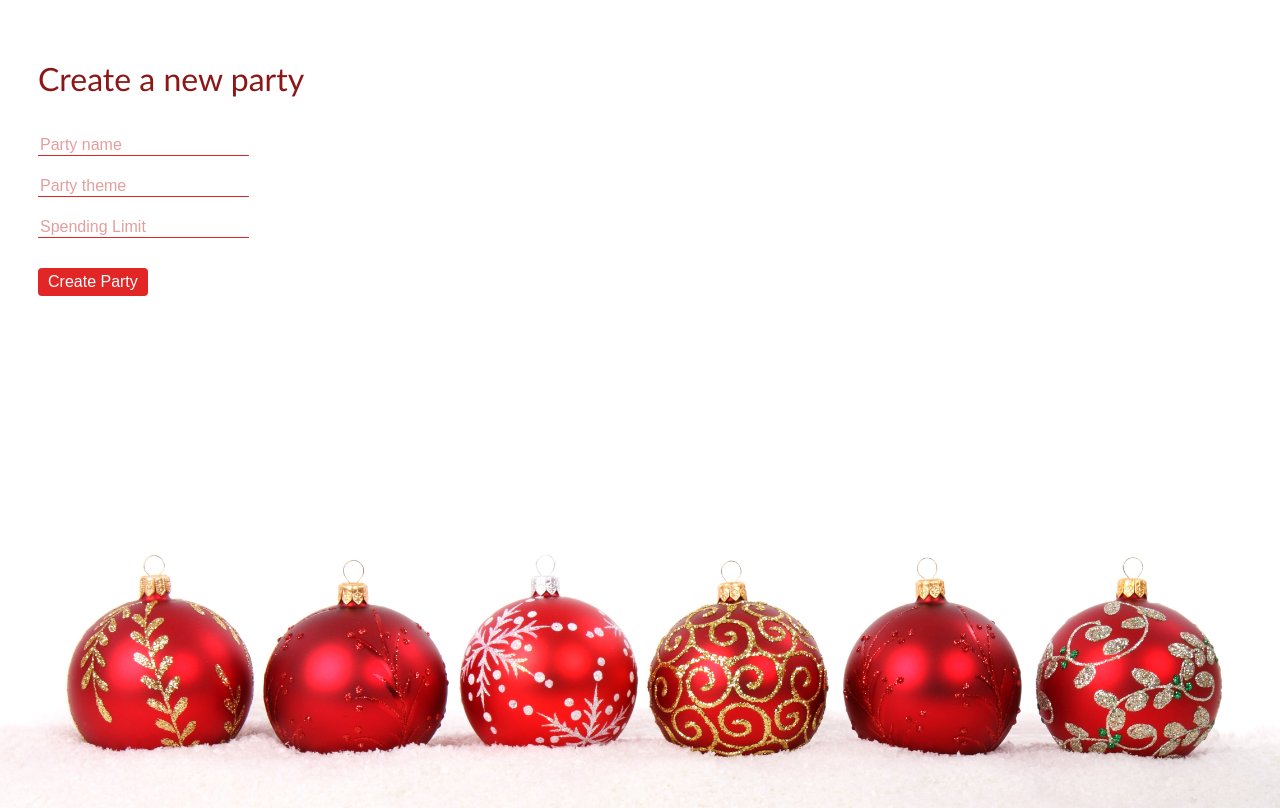
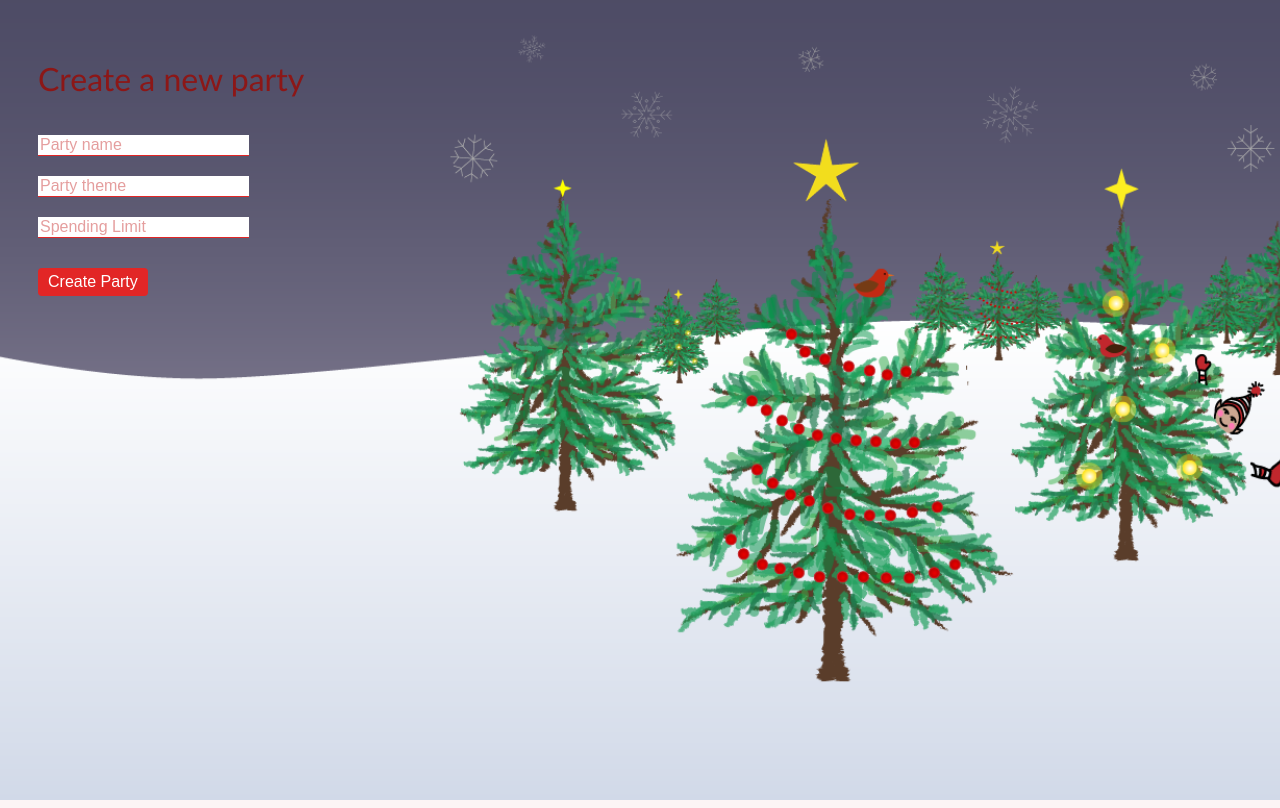
Before and after one commit to mcarson-123/secret_santa, a Rails app: page / in a window 1280 px wide. Run offline with Rails 7, Linux system fonts and the light colour scheme; style sheets or scripts are compiled from the project's sources; some libraries are stand-ins or nearby versions.

Commit message:
Update background image

```diff
--- a/app/assets/stylesheets/application.css
+++ b/app/assets/stylesheets/application.css
@@ -20,7 +20,7 @@
 .secret-santa-application {
   height: 100%;
   width: 100%;
-  background-image: url('red_christmas_baubles.jpg');
+  background-image: url('winter_scene3.png');
   background-position: center;
   background-repeat: no-repeat;
   background-size: cover;
```
Also changed, not shown: app/assets/images/winter_scene3.png (added).
